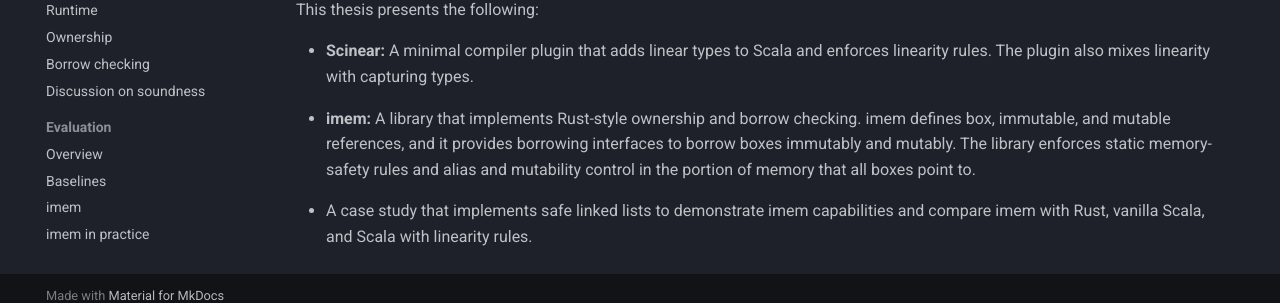
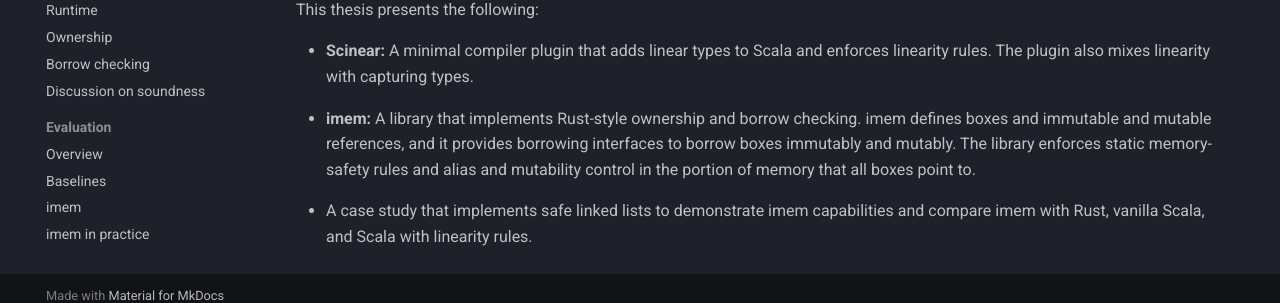
Before and after one commit to amsen20/masters-thesis, an MkDocs documentation site: the page built from docs/introduction/index.md, in a window 1280 px wide and 1227 px high. Shown: the part 909-1212 px from the top of the window. Built offline with MkDocs 1.6.1 and Material for MkDocs 9.7.7, drawn with Linux system fonts in a browser that asks for light colours.

Commit message:
Update docs/introduction/index.md
Co-authored-by: Ondřej Lhoták <olhotak@uwaterloo.ca>

```diff
--- a/docs/introduction/index.md
+++ b/docs/introduction/index.md
@@ -37,7 +37,7 @@ This thesis presents the following:
 
 - **imem:**
   A library that implements Rust-style ownership and borrow checking.
-  imem defines box, immutable, and mutable references, and it provides borrowing interfaces to borrow boxes immutably and mutably.
+  imem defines boxes and immutable and mutable references, and it provides borrowing interfaces to borrow boxes immutably and mutably.
   The library enforces static memory-safety rules and alias and mutability control in the portion of memory that all boxes point to.
 
 - A case study that implements safe linked lists to demonstrate imem capabilities and compare imem with Rust, vanilla Scala, and Scala with linearity rules.
```
